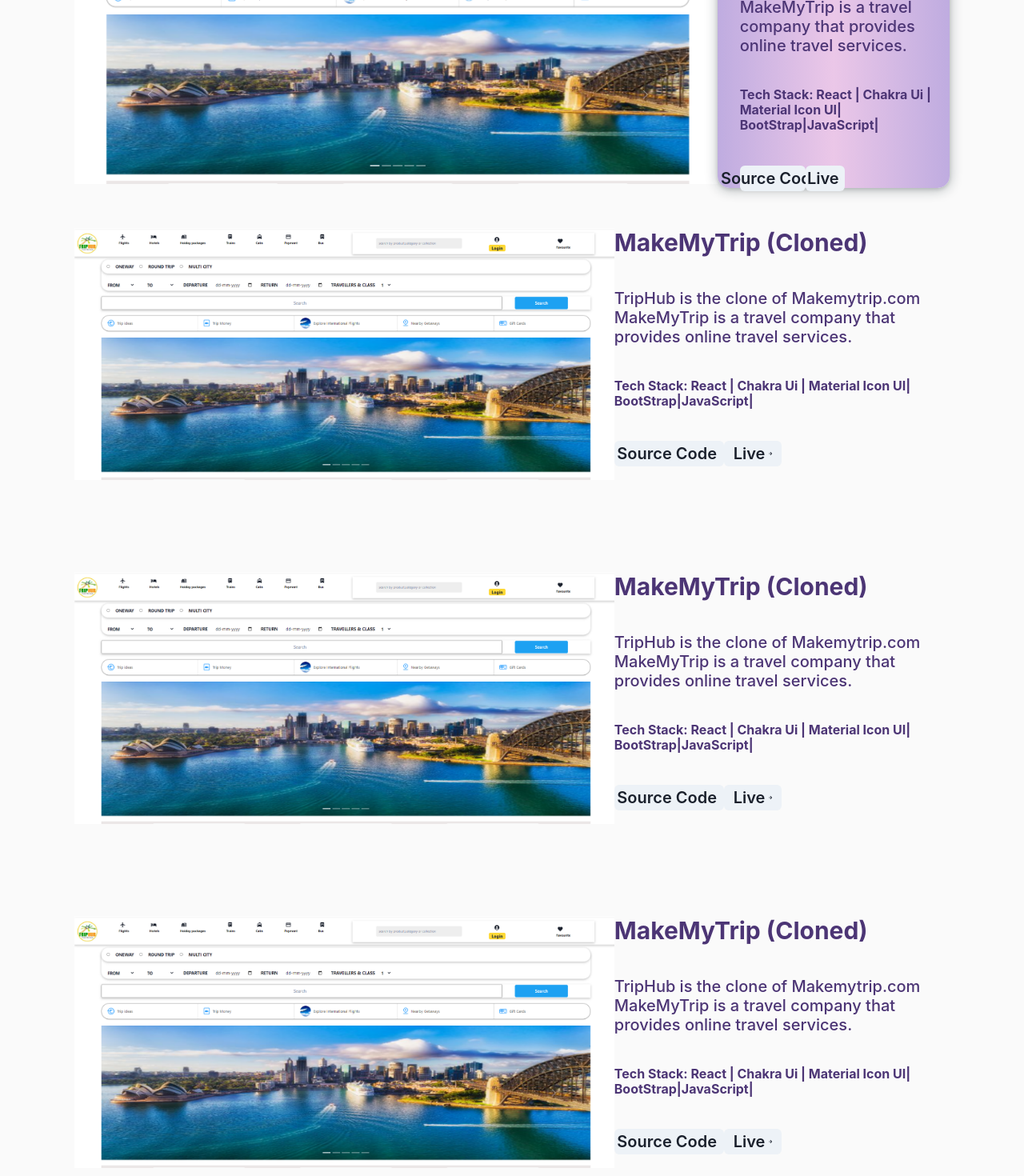
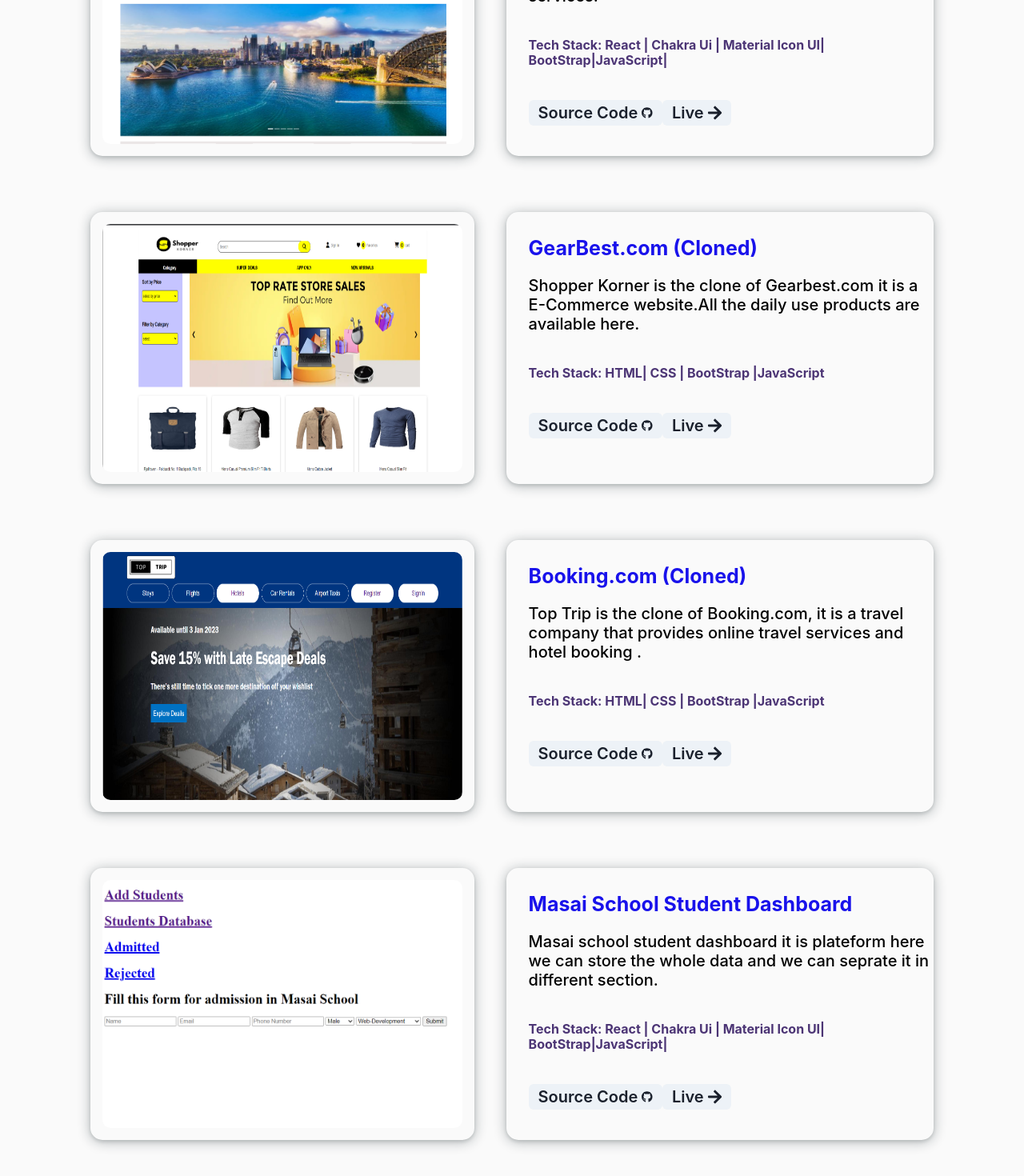
Before and after one commit to suhail3535/suhail3535khan.github.io, a React (Create React App) app: page / in a window 1280 px wide. Shown: the part 2840-4310 px from the top of the page at 80% size. Built offline with nearby package versions, Linux system fonts and the light colour scheme.

Commit message:
productpage update

```diff
--- a/src/Components/Project/MajorProject.jsx
+++ b/src/Components/Project/MajorProject.jsx
@@ -27,14 +27,13 @@
           </Box>
 
           <Box
-            className="project-skills-card-name"
-            id={style.major_project_detailsDiv}
+            className={style.major_project_detailsDiv}
             color={colorMode === "light" ? "#4C3575" : "#371B58"}
           >
             <Heading
-              class="project-title"
+              className="project-skills-card-name"
               id={style.major_project_detailsDiv_Heading}
-              size={["md", "md", "md", "lg"]}
+              size={["sm", "sm", "sm", "lg"]}
             >
               MakeMyTrip (Cloned)
             </Heading>
@@ -102,7 +101,165 @@
           <Box className={style.major_project_imgDiv}>
             <Image
               className="project-skills-card-img"
-              src="./2.png"
+              src="./1.png"
+              alt="shopper"
+            />
+          </Box>
+
+          <Box
+            className={style.major_project_detailsDiv}
+            color={colorMode === "light" ? "#4C3575" : "#371B58"}
+          >
+            <Heading
+              className="project-skills-card-name"
+              id={style.major_project_detailsDiv_Heading}
+              size={["md", "md", "md", "lg"]}
+            >
+              GearBest.com (Cloned)
+            </Heading>
+            <Heading
+              className="project-description"
+              id={style.major_project_detailsDiv_detail}
+              fontWeight="500"
+              size={["xs", "sm", "sm", "md"]}
+            >
+              Shopper Korner is the clone of Gearbest.com it is a E-Commerce
+              website.All the daily use products are available here.
+            </Heading>
+            <Heading
+              className="project-tech-stack"
+              id={style.major_project_detailsDiv_tehcs}
+              size={["sm", "sm", "sm", "sm"]}
+            >
+              Tech Stack: HTML| CSS | BootStrap |JavaScript
+            </Heading>
+            <Box
+              className="project-card-btn"
+              id={style.major_project_detailsDi_btnDiv}
+            >
+              <Button
+                className="project-card-btn"
+                size={["xs", "sm", "sm", "sm"]}
+              >
+                <a
+                  className="project-github-link"
+                  id={style.links}
+                  rel="noreferrer"
+                  href="https://github.com/suhail3535/Indigo-railway-8753"
+                  target="_blank"
+                >
+                  Source Code
+                </a>
+                &nbsp;
+                <FaGithub />
+              </Button>
+              <Button
+                className="project-deployed-link"
+                size={["xs", "sm", "sm", "sm"]}
+              >
+                <a
+                  className={style.links}
+                  rel="noreferrer"
+                  href="https://vermillion-cendol-8a7209.netlify.app/"
+                  target="_blank"
+                >
+                  Live
+                </a>
+                &nbsp;
+                <FaArrowRight />
+              </Button>
+            </Box>
+          </Box>
+        </div>
+
+        <div
+          className="project-skills-card"
+          data-aos=""
+          id={style.major_projectDiv}
+        >
+          <Box className={style.major_project_imgDiv}>
+            <Image
+              className="project-skills-card-img"
+              src="./3.png"
+              alt="Toptrip"
+            />
+          </Box>
+
+          <Box
+            className={style.major_project_detailsDiv}
+            color={colorMode === "light" ? "#4C3575" : "#371B58"}
+          >
+            <Heading
+              className="project-skills-card-name"
+              id={style.major_project_detailsDiv_Heading}
+              size={["md", "md", "md", "lg"]}
+            >
+              Booking.com (Cloned)
+            </Heading>
+            <Heading
+              className="project-description"
+              id={style.major_project_detailsDiv_detail}
+              fontWeight="500"
+              size={["xs", "sm", "sm", "md"]}
+            >
+              Top Trip is the clone of Booking.com, it is a travel company that
+              provides online travel services and hotel booking .
+            </Heading>
+            <Heading
+              className="project-tech-stack"
+              id={style.major_project_detailsDiv_tehcs}
+              size={["sm", "sm", "sm", "sm"]}
+            >
+              Tech Stack: HTML| CSS | BootStrap |JavaScript
+            </Heading>
+            <Box
+              className="project-card-btn"
+              id={style.major_project_detailsDi_btnDiv}
+            >
+              <Button
+                className="project-card-btn"
+                size={["xs", "sm", "sm", "sm"]}
+              >
+                <a
+                  className="project-github-link"
+                  id={style.links}
+                  rel="noreferrer"
+                  href="https://github.com/suhail3535/glad-airplane-61"
+                  target="_blank"
+                >
+                  Source Code
+                </a>
+                &nbsp;
+                <FaGithub />
+              </Button>
+              <Button
+                className="project-deployed-link"
+                size={["xs", "sm", "sm", "sm"]}
+              >
+                <a
+                  className={style.links}
+                  rel="noreferrer"
+                  href="https://top-tripcom.netlify.app/"
+                  target="_blank"
+                >
+                  Live
+                </a>
+                &nbsp;
+                <FaArrowRight />
+              </Button>
+            </Box>
+          </Box>
+        </div>
+
+        <div
+          className="project-skills-card"
+          data-aos=""
+          id={style.major_projectDiv}
+        >
+          <Box className={style.major_project_imgDiv}>
+            <Image
+              className="project-skills-card-img"
+              src="./4.png"
               alt="triphub"
             />
           </Box>
@@ -116,7 +273,7 @@
               id={style.major_project_detailsDiv_Heading}
               size={["md", "md", "md", "lg"]}
             >
-              MakeMyTrip (Cloned)
+              Masai School Student Dashboard
             </Heading>
             <Heading
               className="project-description"
@@ -124,8 +281,8 @@
               fontWeight="500"
               size={["xs", "sm", "sm", "md"]}
             >
-              TripHub is the clone of Makemytrip.com MakeMyTrip is a travel
-              company that provides online travel services.
+              Masai school student dashboard it is plateform here we can store
+              the whole data and we can seprate it in different section.
             </Heading>
             <Heading
               className="project-tech-stack"
@@ -147,7 +304,7 @@
                   className="project-github-link"
                   id={style.links}
                   rel="noreferrer"
-                  href="https://github.com/suhail3535/agreeable-transport-9100/tree/main/agreeable-transport-9100"
+                  href="https://github.com/masai-course/suhail_khan_fw21_0245/tree/master/unit-2/sprint-3/day-4/you/u2c4"
                   target="_blank"
                 >
                   Source Code
@@ -162,165 +319,7 @@
                 <a
                   className={style.links}
                   rel="noreferrer"
-                  href="https://elegant-custard-fc08fa.netlify.app/"
-                  target="_blank"
-                >
-                  Live
-                </a>
-                &nbsp;
-                <FaArrowRight />
-              </Button>
-            </Box>
-          </Box>
-        </div>
-        <div
-          className="project-skills-card"
-          data-aos=""
-          id={style.major_projectDiv}
-        >
-          <Box className={style.major_project_imgDiv}>
-            <Image
-              className="project-skills-card-img"
-              src="./2.png"
-              alt="triphub"
-            />
-          </Box>
-
-          <Box
-            className={style.major_project_detailsDiv}
-            color={colorMode === "light" ? "#4C3575" : "#371B58"}
-          >
-            <Heading
-              className="project-skills-card-name"
-              id={style.major_project_detailsDiv_Heading}
-              size={["md", "md", "md", "lg"]}
-            >
-              MakeMyTrip (Cloned)
-            </Heading>
-            <Heading
-              className="project-description"
-              id={style.major_project_detailsDiv_detail}
-              fontWeight="500"
-              size={["xs", "sm", "sm", "md"]}
-            >
-              TripHub is the clone of Makemytrip.com MakeMyTrip is a travel
-              company that provides online travel services.
-            </Heading>
-            <Heading
-              className="project-tech-stack"
-              id={style.major_project_detailsDiv_tehcs}
-              size={["sm", "sm", "sm", "sm"]}
-            >
-              Tech Stack: React | Chakra Ui | Material Icon UI|
-              BootStrap|JavaScript|
-            </Heading>
-            <Box
-              className="project-card-btn"
-              id={style.major_project_detailsDi_btnDiv}
-            >
-              <Button
-                className="project-card-btn"
-                size={["xs", "sm", "sm", "sm"]}
-              >
-                <a
-                  className="project-github-link"
-                  id={style.links}
-                  rel="noreferrer"
-                  href="https://github.com/suhail3535/agreeable-transport-9100/tree/main/agreeable-transport-9100"
-                  target="_blank"
-                >
-                  Source Code
-                </a>
-                &nbsp;
-                <FaGithub />
-              </Button>
-              <Button
-                className="project-deployed-link"
-                size={["xs", "sm", "sm", "sm"]}
-              >
-                <a
-                  className={style.links}
-                  rel="noreferrer"
-                  href="https://elegant-custard-fc08fa.netlify.app/"
-                  target="_blank"
-                >
-                  Live
-                </a>
-                &nbsp;
-                <FaArrowRight />
-              </Button>
-            </Box>
-          </Box>
-        </div>
-        <div
-          className="project-skills-card"
-          data-aos=""
-          id={style.major_projectDiv}
-        >
-          <Box className={style.major_project_imgDiv}>
-            <Image
-              className="project-skills-card-img"
-              src="./2.png"
-              alt="triphub"
-            />
-          </Box>
-
-          <Box
-            className={style.major_project_detailsDiv}
-            color={colorMode === "light" ? "#4C3575" : "#371B58"}
-          >
-            <Heading
-              className="project-skills-card-name"
-              id={style.major_project_detailsDiv_Heading}
-              size={["md", "md", "md", "lg"]}
-            >
-              MakeMyTrip (Cloned)
-            </Heading>
-            <Heading
-              className="project-description"
-              id={style.major_project_detailsDiv_detail}
-              fontWeight="500"
-              size={["xs", "sm", "sm", "md"]}
-            >
-              TripHub is the clone of Makemytrip.com MakeMyTrip is a travel
-              company that provides online travel services.
-            </Heading>
-            <Heading
-              className="project-tech-stack"
-              id={style.major_project_detailsDiv_tehcs}
-              size={["sm", "sm", "sm", "sm"]}
-            >
-              Tech Stack: React | Chakra Ui | Material Icon UI|
-              BootStrap|JavaScript|
-            </Heading>
-            <Box
-              className="project-card-btn"
-              id={style.major_project_detailsDi_btnDiv}
-            >
-              <Button
-                className="project-card-btn"
-                size={["xs", "sm", "sm", "sm"]}
-              >
-                <a
-                  className="project-github-link"
-                  id={style.links}
-                  rel="noreferrer"
-                  href="https://github.com/suhail3535/agreeable-transport-9100/tree/main/agreeable-transport-9100"
-                  target="_blank"
-                >
-                  Source Code
-                </a>
-                &nbsp;
-                <FaGithub />
-              </Button>
-              <Button
-                className="project-deployed-link"
-                size={["xs", "sm", "sm", "sm"]}
-              >
-                <a
-                  className={style.links}
-                  rel="noreferrer"
-                  href="https://elegant-custard-fc08fa.netlify.app/"
+                  href="https://masaidashbord.netlify.app/"
                   target="_blank"
                 >
                   Live
@@ -334,197 +333,3 @@
       </div>
     );
 }
-  //  <div data-aos="" className={style.major_projectDiv}>
-  // <div
-  //   data-aos=""
-  //   className={style.major_projectDiv}
-  //   id={style.major_projectDivId}
-  // >
-  //   <Box
-  //     className={style.major_project_detailsDiv}
-  //     color={colorMode === "light" ? "#4C3575" : "#371B58"}
-  //   >
-  //     <Heading
-  //       class="project-title"
-  //       className={style.major_project_detailsDiv_Heading}
-  //       size={["md", "md", "md", "lg"]}
-  //     >
-  //       GearBest.com (Cloned)
-  //     </Heading>
-  //     <Heading
-  //       className={style.major_project_detailsDiv_detail}
-  //       fontWeight="500"
-  //       size={["xs", "sm", "sm", "md"]}
-  //     >
-  //       Shopper Korner is the clone of Gearbest.com it is a E-Commerce
-  //       website.All the daily use products are available here.
-  //     </Heading>
-  //     <Heading
-  //       className={style.major_project_detailsDiv_tehcs}
-  //       size={["sm", "sm", "sm", "sm"]}
-  //     >
-  //       Tech Stack: HTML | CSS | JavaScript
-  //     </Heading>
-  //     <Box className={style.major_project_detailsDi_btnDiv}>
-  //       <Button className="project-github-link" size={["xs", "sm", "sm", "sm"]}>
-  //         <a
-  //           className={style.links}
-  //           rel="noreferrer"
-  //           href="https://github.com/suhail3535/Indigo-railway-8753"
-  //           target="_blank"
-  //         >
-  //           Source Code
-  //         </a>
-  //         &nbsp;
-  //         <FaGithub />
-  //       </Button>
-  //       <Button
-  //         className="project-deployed-link"
-  //         size={["xs", "sm", "sm", "sm"]}
-  //       >
-  //         <a
-  //           className={style.links}
-  //           rel="noreferrer"
-  //           href="https://vermillion-cendol-8a7209.netlify.app/"
-  //           target="_blank"
-  //         >
-  //           Live
-  //         </a>
-  //         &nbsp;
-  //         <FaArrowRight />
-  //       </Button>
-  //     </Box>
-  //   </Box>
-  //   <Box className={style.major_project_imgDiv}>
-  //     <Image className="project-skills-card-img" src="./11.png" alt="shopper" />
-  //   </Box>
-  // </div>;
-  //    <Box className={style.major_project_imgDiv}>
-  //      <Image className="project-skills-card-img" src="/3.png" alt="toptrip" />
-  //    </Box>
-  //    <Box
-  //      className={style.major_project_detailsDiv}
-  //      color={colorMode === "light" ? "#4C3575" : "#371B58"}
-  //    >
-  //      <Heading
-  //        className={style.major_project_detailsDiv_Heading}
-  //        size={["md", "md", "md", "lg"]}
-  //      >
-  //        Booking.com (Cloned)
-  //      </Heading>
-  //      <Heading
-  //        className="project-title"
-  //        id={style.major_project_detailsDiv_detail}
-  //        fontWeight="500"
-  //        size={["xs", "sm", "sm", "md"]}
-  //      >
-  //        Top Trip is the clone of Booking.com, it is a travel company that
-  //        provides online travel services and hotel booking .
-  //      </Heading>
-  //      <Heading
-  //        className={style.major_project_detailsDiv_tehcs}
-  //        size={["sm", "sm", "sm", "sm"]}
-  //      >
-  //        Tech Stack: HTML | CSS | JavaScript
-  //      </Heading>
-  //      <Box className={style.major_project_detailsDi_btnDiv}>
-  //        <Button size={["xs", "sm", "sm", "sm"]}>
-  //          <a
-  //            className={style.links}
-  //            rel="noreferrer"
-  //            href="https://github.com/suhail3535/glad-airplane-61"
-  //            target="_blank"
-  //          >
-  //            Source Code
-  //          </a>
-  //          &nbsp;
-  //          <FaGithub />
-  //        </Button>
-  //        <Button size={["xs", "sm", "sm", "sm"]}>
-  //          <a
-  //            className={style.links}
-  //            rel="noreferrer"
-  //            href="https://top-tripcom.netlify.app/"
-  //            target="_blank"
-  //          >
-  //            Live
-  //          </a>
-  //          &nbsp;
-  //          <FaArrowRight />
-  //        </Button>
-  //      </Box>
-  //    </Box>
-  //  </div>;
-
-
-        // <div
-        //   data-aos=""
-        //   className={style.major_projectDiv}
-        //   id={style.major_projectDivId}
-        // >
-        //   <Box
-        //     className={style.major_project_detailsDiv}
-        //     color={colorMode === "light" ? "#4C3575" : "#371B58"}
-        //   >
-        //     <Heading
-        //       class="project-title"
-        //       className={style.major_project_detailsDiv_Heading}
-        //       size={["md", "md", "md", "lg"]}
-        //     >
-        //       GearBest.com (Cloned)
-        //     </Heading>
-        //     <Heading
-        //       className={style.major_project_detailsDiv_detail}
-        //       fontWeight="500"
-        //       size={["xs", "sm", "sm", "md"]}
-        //     >
-        //       Shopper Korner is the clone of Gearbest.com it is a E-Commerce
-        //       website.All the daily use products are available here.
-        //     </Heading>
-        //     <Heading
-        //       className={style.major_project_detailsDiv_tehcs}
-        //       size={["sm", "sm", "sm", "sm"]}
-        //     >
-        //       Tech Stack: HTML | CSS | JavaScript
-        //     </Heading>
-        //     <Box className={style.major_project_detailsDi_btnDiv}>
-        //       <Button
-        //         className="project-github-link"
-        //         size={["xs", "sm", "sm", "sm"]}
-        //       >
-        //         <a
-        //           className={style.links}
-        //           rel="noreferrer"
-        //           href="https://github.com/suhail3535/Indigo-railway-8753"
-        //           target="_blank"
-        //         >
-        //           Source Code
-        //         </a>
-        //         &nbsp;
-        //         <FaGithub />
-        //       </Button>
-        //       <Button
-        //         className="project-deployed-link"
-        //         size={["xs", "sm", "sm", "sm"]}
-        //       >
-        //         <a
-        //           className={style.links}
-        //           rel="noreferrer"
-        //           href="https://vermillion-cendol-8a7209.netlify.app/"
-        //           target="_blank"
-        //         >
-        //           Live
-        //         </a>
-        //         &nbsp;
-        //         <FaArrowRight />
-        //       </Button>
-        //     </Box>
-        //   </Box>
-        //   <Box className={style.major_project_imgDiv}>
-        //     <Image
-        //       className="project-skills-card-img"
-        //       src="./11.png"
-        //       alt="shopper"
-        //     />
-        //   </Box>
-        // </div>;
--- a/src/Components/Project/Project.module.css
+++ b/src/Components/Project/Project.module.css
@@ -8,16 +8,16 @@
     margin: auto;
     margin-top: 20px;
     text-align: left;
-    padding-bottom: 50px;
+    padding-bottom: 20px;
     border: 0px solid greenyellow;
 }
 
 #major_projectDiv {
-    /* border: 3px solid #4C3575; */
+    border: 0px solid red;
     color: #4C3575;
     width: 95%;
     margin: auto;
-    margin-top: 50px;
+    margin-top: 30px;
     height: 380px;
     display: flex;
     justify-content: space-between;
@@ -29,25 +29,30 @@
 border: 0px solid yellow;
 }
 
-#major_project_imgDiv {
+.major_project_imgDiv {
     border-radius: 15px;
     width: 45%;
+    margin: 20px;
+    padding: 10px;
+    border: 0px solid yellow;
     box-shadow: rgba(14, 30, 37, 0.12) 0px 2px 4px 0px, rgba(14, 30, 37, 0.32) 0px 2px 16px 0px;
 }
 
-#major_project_imgDiv>img {
+.major_project_imgDiv>img {
     width: 100%;
     height: 100%;
+
     border-radius: 15px;
-    /* border: 3px solid #4C3575; */
+    border: 0px solid #3b7535;
+    padding: 5px;
 }
 
-#major_project_detailsDiv {
-    background: rgb(191,172,224);
-    background: linear-gradient(90deg, rgba(191,172,224,1) 0%, rgba(235,199,232,1) 50%, rgba(191,172,224,1) 100%);
-
+.major_project_detailsDiv {
+    /* background:#c5cae9; */
+    background: linear-gradient(90deg, rgb(239, 237, 244) 0%, rgb(199, 235, 224) 50%, rrgb(190, 180, 207)100%);
+    margin: 20px;
     box-shadow: rgba(14, 30, 37, 0.12) 0px 2px 4px 0px, rgba(14, 30, 37, 0.32) 0px 2px 16px 0px;
-    /* border: 1px solid black; */
+    border: 0px solid black;
     width: 50%;
     border-radius: 15px;
     padding-left: 2.5%;
@@ -56,17 +61,23 @@
 }
 
 #major_project_detailsDiv_Heading {
-    margin-bottom: 40px;
+    margin-bottom: 20px;
+  color:  rgb(25, 18, 235);
+    font-size: 25px;
+
 }
 
 #major_project_detailsDiv_detail {
     margin-bottom: 40px;
+    border: 0px solid green;
+    color: black;
 }
 
 #major_project_detailsDiv_tehcs {
     margin-bottom: 20px;
 }
 
+/* no need button duv */
 #major_project_detailsDi_btnDiv {
     width: 50%;
     display: flex;
@@ -74,13 +85,14 @@
       border: 0px solid green;
 }
 
+/* no need changes */
 #major_project_detailsDi_btnDiv>button {
     display: flex;
     align-items: center;
     font-size: 20px;
     margin-top: 20px;
     position: unset;
-      border: 0px solid green;
+      border: 0px solid rgb(17, 0, 128);
 }
 
 
@@ -99,7 +111,7 @@
 
 
 
-    #major_project_detailsDiv {
+    .major_project_detailsDiv {
         padding-left: 2%;
         padding-top: 10px;
     }
@@ -145,16 +157,16 @@
 
 
 
-    #major_project_imgDiv {
+    .major_project_imgDiv {
         width: 100%;
     }
 
-    #major_project_imgDiv>img {
+    .major_project_imgDiv>img {
         border-bottom-left-radius: 0px;
         border-bottom-right-radius: 0px;
     }
 
-    #major_project_detailsDiv {
+    .major_project_detailsDiv {
         padding: 10px 10px 20px 10px;
         width: 100%;
         margin: auto;
```
